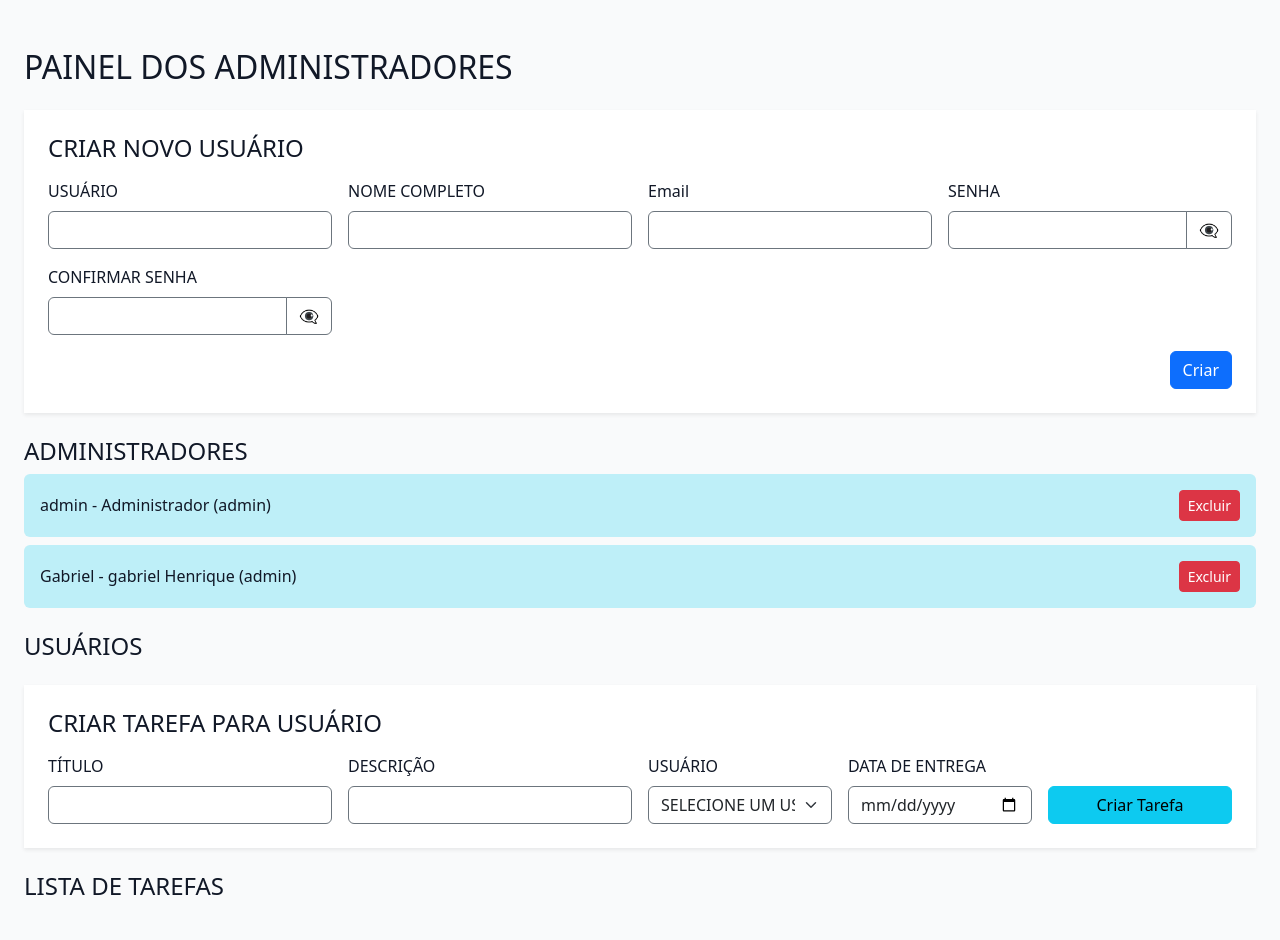
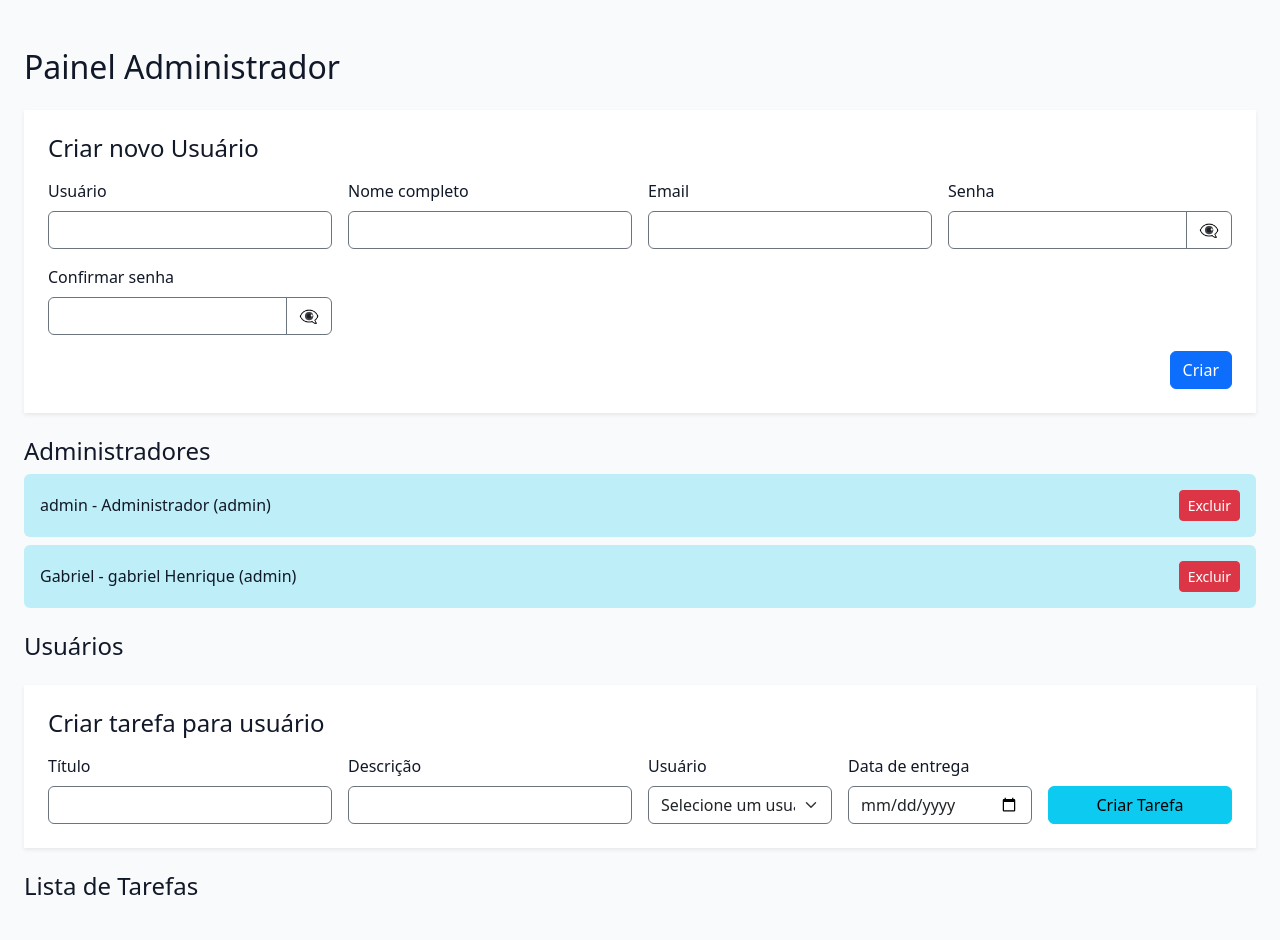
Before and after one commit to LuisHenriqueofc01/sistema-gerenciamento-tarefas, a Flask app: page /admin in a window 1280 px wide. Shown: the part 56-996 px from the top of the page. Run offline with Flask 3, Linux system fonts and the light colour scheme; a user stored in the database is signed in; data that the repository does not hold is empty; some libraries are stand-ins or nearby versions.

Commit message:
Correção front end, letras maiusculas e minusculas

```diff
--- a/app/templates/admin_panel.html
+++ b/app/templates/admin_panel.html
@@ -12,18 +12,18 @@
 {% endif %}
 {% endwith %}
 
-<h2 class="mb-4">PAINEL DOS ADMINISTRADORES</h2>
+<h2 class="mb-4">Painel Administrador</h2>
 
 <!-- Criar Novo Usuário -->
 <div class="bg-white p-4 shadow-sm mb-4">
-    <h4 class="mb-3">CRIAR NOVO USUÁRIO</h4>
+    <h4 class="mb-3">Criar novo Usuário</h4>
     <form action="{{ url_for('views.create_user') }}" method="POST" class="row g-3 align-items-end" id="form-criar-usuario">
         <div class="col-md-3">
-            <label class="form-label">USUÁRIO</label>
+            <label class="form-label">Usuário</label>
             <input type="text" name="new_username" id="new_username" class="form-control border-secondary" required autocomplete="off">
         </div>
         <div class="col-md-3">
-            <label class="form-label">NOME COMPLETO</label>
+            <label class="form-label">Nome completo</label>
             <input type="text" name="name" class="form-control border-secondary" required>
         </div>
         <div class="col-md-3">
@@ -31,7 +31,7 @@
             <input type="email" name="email" class="form-control border-secondary" required>
         </div>
         <div class="col-md-3">
-            <label class="form-label">SENHA</label>
+            <label class="form-label">Senha</label>
             <div class="input-group">
                 <input type="password" name="new_password" id="new_password" class="form-control border-secondary" required autocomplete="new-password">
                 <button type="button" class="btn btn-outline-secondary" onclick="togglePassword('new_password')" tabindex="-1">
@@ -40,7 +40,7 @@
             </div>
         </div>
         <div class="col-md-3">
-            <label class="form-label">CONFIRMAR SENHA</label>
+            <label class="form-label">Confirmar senha</label>
             <div class="input-group">
                 <input type="password" id="new_confirm_password" class="form-control border-secondary" required autocomplete="new-password">
                 <button type="button" class="btn btn-outline-secondary" onclick="togglePassword('new_confirm_password')" tabindex="-1">
@@ -56,7 +56,7 @@
 
 <!-- Lista de Administradores -->
 <div class="mb-4">
-    <h4>ADMINISTRADORES</h4>
+    <h4>Administradores</h4>
     {% for user in users if user.is_admin %}
     <div class="d-flex justify-content-between align-items-center bg-info bg-opacity-25 p-3 rounded mb-2">
         <span>{{ user.username }} - {{ user.name }} (admin)</span>
@@ -72,7 +72,7 @@
 
 <!-- Lista de Usuários Comuns -->
 <div class="mb-4">
-    <h4>USUÁRIOS</h4>
+    <h4>Usuários</h4>
     {% for user in users if not user.is_admin %}
     <div class="d-flex justify-content-between align-items-center bg-white p-3 rounded shadow-sm mb-2">
         <span>{{ user.username }} - {{ user.name }}</span>
@@ -93,27 +93,27 @@
 
 <!-- Criar Tarefa para Usuário -->
 <div class="bg-white p-4 shadow-sm mb-4">
-    <h4 class="mb-3">CRIAR TAREFA PARA USUÁRIO</h4>
+    <h4 class="mb-3">Criar tarefa para usuário</h4>
     <form action="{{ url_for('views.create_task') }}" method="POST" class="row g-3 align-items-end">
         <div class="col-md-3">
-            <label class="form-label">TÍTULO</label>
+            <label class="form-label">Título</label>
             <input type="text" name="title" class="form-control border-secondary" required>
         </div>
         <div class="col-md-3">
-            <label class="form-label">DESCRIÇÃO</label>
+            <label class="form-label">Descrição</label>
             <input type="text" name="description" class="form-control border-secondary" required>
         </div>
         <div class="col-md-2">
-            <label class="form-label">USUÁRIO</label>
+            <label class="form-label">Usuário</label>
             <select name="user_id" class="form-select border-secondary" required>
-                <option value="" disabled selected>SELECIONE UM USUÁRIO</option>
+                <option value="" disabled selected>Selecione um usuário</option>
                 {% for user in users %}
                 <option value="{{ user.id }}">{{ user.username }}</option>
                 {% endfor %}
             </select>
         </div>
         <div class="col-md-2">
-            <label class="form-label">DATA DE ENTREGA</label>
+            <label class="form-label">Data de entrega</label>
             <input type="date" name="end_date" class="form-control border-secondary">
         </div>
         <div class="col-md-2 text-end">
@@ -124,7 +124,7 @@
 
 <!-- Lista de Tarefas -->
 <div>
-    <h4 class="mb-3">LISTA DE TAREFAS</h4>
+    <h4 class="mb-3">Lista de Tarefas</h4>
     {% for task in tasks %}
     <div class="d-flex justify-content-between align-items-center bg-warning bg-opacity-25 p-3 rounded mb-2">
         <span>
--- a/app/templates/criar_modelo.html
+++ b/app/templates/criar_modelo.html
@@ -3,7 +3,7 @@
 
 {% block content %}
 <div class="container mt-4">
-    <h2 class="mb-4">CRIAR MODELO DE PROCESSO</h2>
+    <h2 class="mb-4">Criar modelo de Processo</h2>
 
     <div class="mb-3">
         <input type="text" id="nomeModelo" class="form-control" placeholder="Nome do modelo">
--- a/app/templates/iniciar_processo.html
+++ b/app/templates/iniciar_processo.html
@@ -3,7 +3,7 @@
 
 {% block content %}
 <div class="container mt-5">
-    <h2 class="mb-4">INICIAR NOVO PROCESSO</h2>
+    <h2 class="mb-4">Iniciar novo processo</h2>
 
     <form id="processo-form">
         <input type="hidden" name="process_id" id="process-id" value="">
--- a/app/templates/kanban.html
+++ b/app/templates/kanban.html
@@ -122,7 +122,7 @@
 </style>
 
 <div class="kanban-container">
-    <h2 class="mb-4">Painel de Tarefas - Kanban</h2>
+    <h2 class="mb-4">Painel de Tarefas</h2>
 
     <div class="mb-3 d-flex gap-2 align-items-center flex-wrap">
         <label for="start-date" class="form-label mb-0">Início:</label>
```
